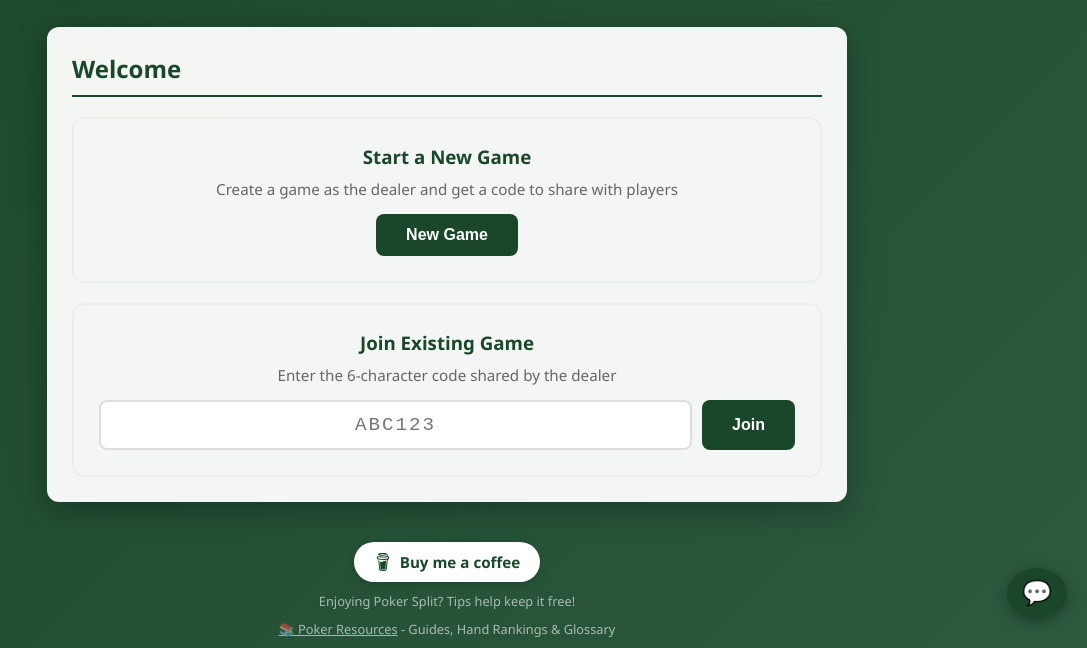
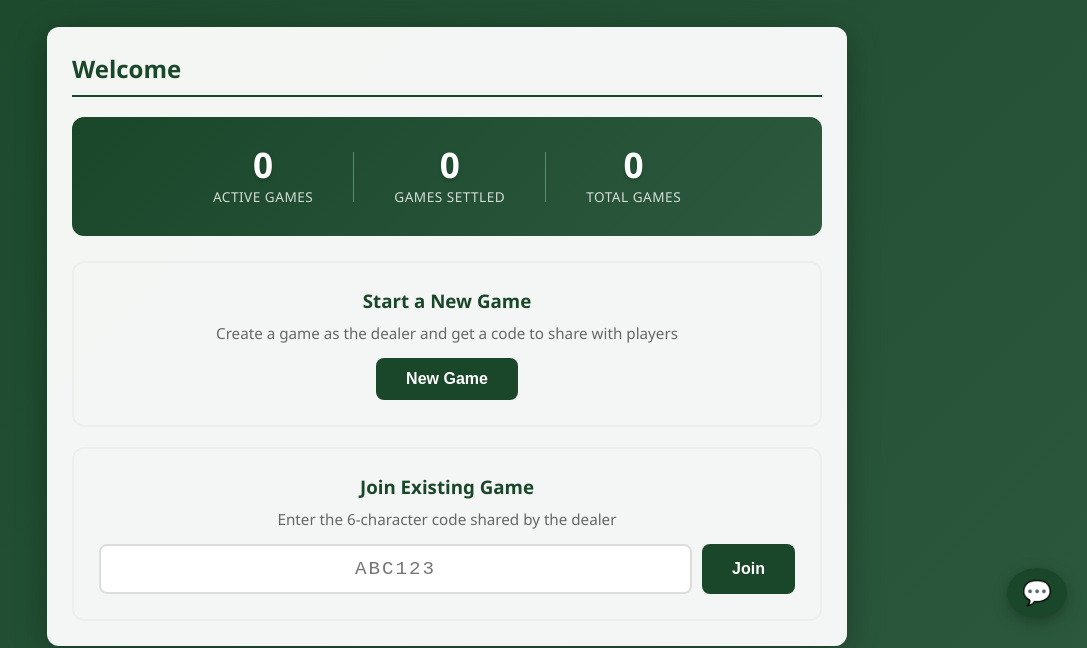
Before and after one commit to svarukala/svarukala.github.io, a website built with Vite: page PokerSplit/index.html in a window 1280 px wide. Shown: the part 162-810 px from the top of the page, without its empty margins (193-1280 px from the left). Built offline with nearby package versions, Linux system fonts and the light colour scheme; some packages are replaced by stand-ins of ours; no server answers; the database is empty.

Commit message:
minor updates

```diff
--- a/PokerSplit/index.html
+++ b/PokerSplit/index.html
@@ -864,6 +864,83 @@
         }
 
         /* Home View Styles */
+        .game-stats {
+            display: flex;
+            justify-content: center;
+            align-items: center;
+            gap: 20px;
+            padding: 20px;
+            margin-bottom: 25px;
+            background: linear-gradient(135deg, #1a472a 0%, #2d5a3f 100%);
+            border-radius: 12px;
+            opacity: 0;
+            transform: translateY(-10px);
+            transition: opacity 0.5s ease, transform 0.5s ease;
+        }
+
+        .game-stats.stats-visible {
+            opacity: 1;
+            transform: translateY(0);
+        }
+
+        .stat-item {
+            display: flex;
+            flex-direction: column;
+            align-items: center;
+            justify-content: center;
+            padding: 10px 20px;
+            text-align: center;
+        }
+
+        .stat-number {
+            font-size: 2.2rem;
+            font-weight: 700;
+            color: #fff;
+            line-height: 1;
+            text-shadow: 0 2px 4px rgba(0,0,0,0.2);
+            text-align: center;
+            width: 100%;
+        }
+
+        .stat-label {
+            font-size: 0.85rem;
+            color: rgba(255,255,255,0.8);
+            margin-top: 5px;
+            text-transform: uppercase;
+            letter-spacing: 0.5px;
+            text-align: center;
+            width: 100%;
+        }
+
+        .stat-divider {
+            width: 1px;
+            height: 50px;
+            background: rgba(255,255,255,0.3);
+        }
+
+        @media (max-width: 600px) {
+            .game-stats {
+                gap: 10px;
+                padding: 15px 10px;
+            }
+
+            .stat-item {
+                padding: 8px 12px;
+            }
+
+            .stat-number {
+                font-size: 1.6rem;
+            }
+
+            .stat-label {
+                font-size: 0.7rem;
+            }
+
+            .stat-divider {
+                height: 40px;
+            }
+        }
+
         .home-options {
             display: grid;
             gap: 20px;
@@ -1015,6 +1092,25 @@
         <!-- HOME VIEW -->
         <section id="home-view" class="card">
             <h2>Welcome</h2>
+
+            <!-- Game Stats Counter -->
+            <div id="game-stats" class="game-stats hidden">
+                <div class="stat-item">
+                    <span class="stat-number" id="stat-active">0</span>
+                    <span class="stat-label">Active Games</span>
+                </div>
+                <div class="stat-divider"></div>
+                <div class="stat-item">
+                    <span class="stat-number" id="stat-completed">0</span>
+                    <span class="stat-label">Games Settled</span>
+                </div>
+                <div class="stat-divider"></div>
+                <div class="stat-item">
+                    <span class="stat-number" id="stat-total">0</span>
+                    <span class="stat-label">Total Games</span>
+                </div>
+            </div>
+
             <div class="home-options">
                 <div class="option-card">
                     <h3>Start a New Game</h3>
--- a/PokerSplit/js/app.js
+++ b/PokerSplit/js/app.js
@@ -8,7 +8,8 @@ import {
     updatePlayerWins,
     cashOutPlayer,
     subscribeToGame,
-    submitFeedback
+    submitFeedback,
+    fetchGameStats
 } from './supabase.js';
 
 import {
@@ -87,6 +88,35 @@ function initHomeView() {
             document.getElementById('btn-join-game').click();
         }
     });
+
+    // Load game stats
+    loadGameStats();
+}
+
+async function loadGameStats() {
+    const statsContainer = document.getElementById('game-stats');
+    if (!statsContainer) return;
+
+    try {
+        const { active, completed, total, error } = await fetchGameStats();
+
+        if (error) {
+            statsContainer.classList.add('hidden');
+            return;
+        }
+
+        // Update the display
+        document.getElementById('stat-active').textContent = active.toLocaleString();
+        document.getElementById('stat-completed').textContent = completed.toLocaleString();
+        document.getElementById('stat-total').textContent = total.toLocaleString();
+
+        // Show the stats with animation
+        statsContainer.classList.remove('hidden');
+        statsContainer.classList.add('stats-visible');
+    } catch (err) {
+        console.error('Failed to load game stats:', err);
+        statsContainer.classList.add('hidden');
+    }
 }
 
 // ============================================
--- a/PokerSplit/js/supabase.js
+++ b/PokerSplit/js/supabase.js
@@ -281,6 +281,46 @@ export async function submitFeedback(feedback) {
 }
 
 /**
+ * Fetch game statistics (counts by phase)
+ * @returns {Object} - { active, completed, total, error }
+ */
+export async function fetchGameStats() {
+    try {
+        // Get active games (playing or settlement phase)
+        const { count: activeCount, error: activeError } = await supabase
+            .from('games')
+            .select('*', { count: 'exact', head: true })
+            .in('phase', ['playing', 'settlement']);
+
+        if (activeError) {
+            console.error('Error fetching active games:', activeError);
+            return { active: 0, completed: 0, total: 0, error: activeError };
+        }
+
+        // Get completed games
+        const { count: completedCount, error: completedError } = await supabase
+            .from('games')
+            .select('*', { count: 'exact', head: true })
+            .eq('phase', 'complete');
+
+        if (completedError) {
+            console.error('Error fetching completed games:', completedError);
+            return { active: 0, completed: 0, total: 0, error: completedError };
+        }
+
+        return {
+            active: activeCount || 0,
+            completed: completedCount || 0,
+            total: (activeCount || 0) + (completedCount || 0),
+            error: null
+        };
+    } catch (err) {
+        console.error('Error fetching game stats:', err);
+        return { active: 0, completed: 0, total: 0, error: err };
+    }
+}
+
+/**
  * Test the database connection
  * @returns {boolean} - True if connected successfully
  */
```
Also changed, not shown: index.html (+0 -1 lines), 1 other file.
